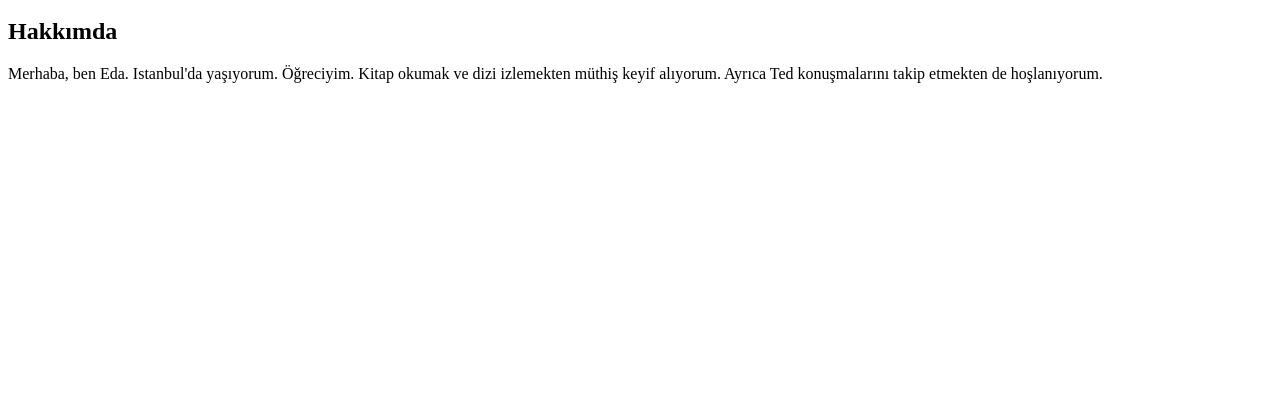
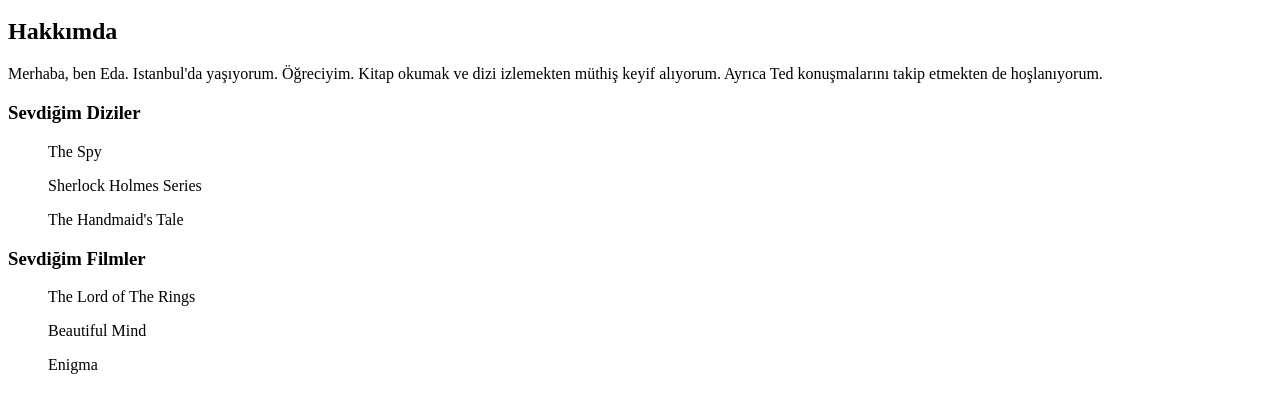
Before and after one commit to EdaCansu/KodluyoruzFrontEndFirstSite, a plain HTML site: page index.html in a window 1280 px wide. Shown: the part 48-460 px from the top of the page. Drawn offline with Linux system fonts and the light colour scheme.

Commit message:
örnek eklendi

```diff
--- a/index.html
+++ b/index.html
@@ -3,3 +3,14 @@
 <!-- Hakkımda kısa bir paragraf başlangıcı-->
 <p>Merhaba, ben Eda. Istanbul'da yaşıyorum. Öğreciyim. Kitap okumak ve dizi izlemekten müthiş keyif alıyorum. Ayrıca Ted konuşmalarını takip etmekten de hoşlanıyorum. </p>
 <!-- Hakkımda kısa bir paragraf sonu-->
+
+<!--Örnekler-->
+<h3>Sevdiğim Diziler</h3>
+<ul>The Spy</ul>
+<ul>Sherlock Holmes Series</ul>
+<ul>The Handmaid's Tale</ul>
+<h3>Sevdiğim Filmler</h3>
+<ul>The Lord of The Rings</ul>
+<ul>Beautiful Mind</ul>
+<ul>Enigma</ul>
+<!--Örnekler Son-->
```
